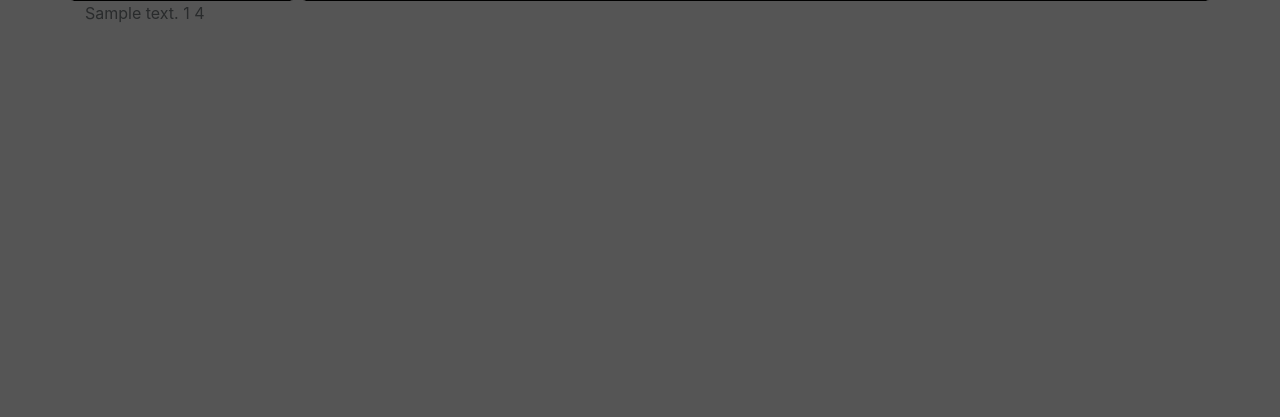
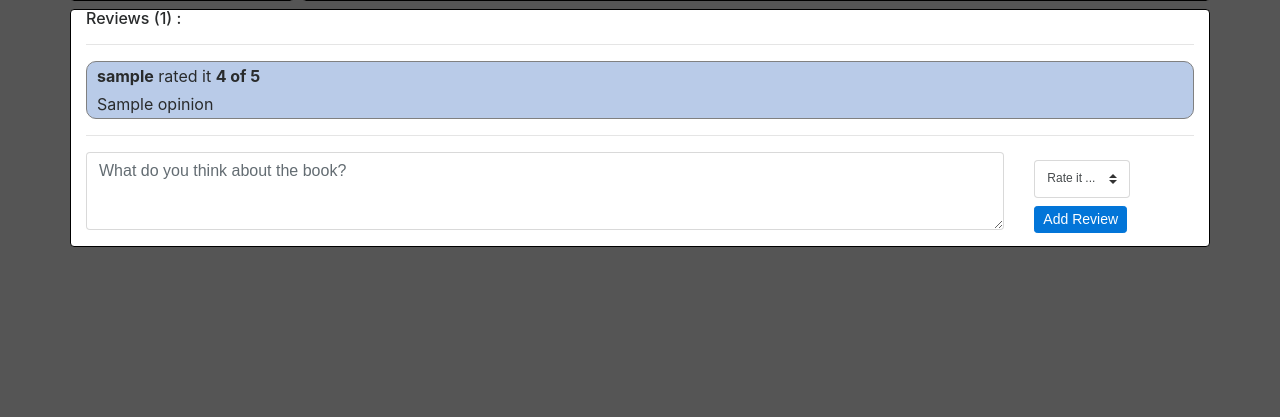
Before and after one commit to amrfekryy/project1-CS50W, a Flask app: template templates/book.html in a window 1280 px wide. Shown: the part 383-800 px from the top of the page. Run offline with Flask 2, Linux system fonts and the light colour scheme; the template is opened without the code that fills it: most values are stand-ins (such as "Sample title", 1, 10 or a date in 2020); some libraries are stand-ins or nearby versions.

Commit message:
Create reviews area in book page

```diff
--- a/application.py
+++ b/application.py
@@ -138,12 +138,34 @@
 	return render_template("index.html", q1=q1, book_list=book_list, username=session["username"])
 
 
-@app.route("/book/<string:isbn>")
+@app.route("/book/<string:isbn>", methods=["GET", "POST"])
 def book(isbn):
 	# get book's basic info from my DB
 	book_info = db.execute("SELECT * FROM books WHERE isbn=:isbn", {"isbn":isbn}).fetchone()
-	# get book's review info from goodreads
-	response = requests.get("https://www.goodreads.com/book/review_counts.json", params={"key": "yLM7LLyUkFTyeElwIrzUDA", "isbns": isbn})
-	review_info = response.json()
 
-	return render_template("book.html", book_info=book_info, review_info=review_info)
+	if request.method == "GET":
+		# get book's review info from goodreads
+		response = requests.get("https://www.goodreads.com/book/review_counts.json", params={"key": "yLM7LLyUkFTyeElwIrzUDA", "isbns": isbn})
+		goodreads_info = response.json()
+		# get book's review info from my DB
+		reviews = db.execute("SELECT rating, opinion, username FROM reviews JOIN users ON users.id = reviews.user_id WHERE book_id=:book_id", {"book_id": book_info.id}).fetchall()
+
+		return render_template("book.html", book_info=book_info, goodreads_info=goodreads_info, reviews=reviews)
+	else:
+		# get review data
+		opinion = request.form.get("opinion")
+		rating = request.form.get("rating")
+		# check data exist
+		if not opinion or not rating:
+			return "opinion or rating is missing!"
+
+		# ADD REVIEW
+		try:
+			db.execute("""INSERT INTO reviews (book_id, user_id, rating, opinion)
+						  VALUES (:book_id, :user_id, :rating, :opinion)""",
+						  {"book_id": book_info.id, "user_id": session["user_id"], "rating": rating, "opinion": opinion})
+			db.commit()
+		except:
+			return "Failure"
+
+		return redirect(f"/book/{isbn}")
--- a/static/styles.css
+++ b/static/styles.css
@@ -9,3 +9,10 @@
 	width: 13rem;
 	height: 20rem
 }
+
+.review {
+	background-color: #b9cbe8;
+	padding: 2px;
+	border: 1px solid grey;
+	border-radius: 10px;
+}
--- a/templates/book.html
+++ b/templates/book.html
@@ -22,11 +22,50 @@
 				<h6 class="card-title"><i>Author</i> : {{book_info.author}}</h6>
 				<h6 class="card-title"><i>Year</i> : {{book_info.year}}</h6>
 				<h6 class="card-title"><i>ISBN</i> : {{book_info.isbn}}</h6>
-				<p class="card-text">{{review_info.books[0].work_ratings_count}} ratings, {{review_info.books[0].average_rating}} out of 5 average <a href="https://www.goodreads.com/book/isbn/{{book_info.isbn}}" target="_blank">on Goodreads</a>.</p>
+				<p class="card-text">{{goodreads_info.books[0].work_ratings_count}} ratings, {{goodreads_info.books[0].average_rating}} of 5 average <a href="https://www.goodreads.com/book/isbn/{{book_info.isbn}}" target="_blank">on Goodreads</a>.</p>
 			</div>
 		</div>
 	</div>
-	{{review_info}}
-	{{review_info.books[0].work_ratings_count}}
-	{{review_info.books[0].average_rating}}
+	<div class="row mt-2 mb-5">
+		<div class="card col">
+			<div class="card-body">
+				<h6 class="card-title">Reviews ({{reviews|length}}) :</h6>
+				<hr>
+				{% if reviews|length == 0 %}
+					<div>No reviews yet for this book</div>
+				{% endif %}
+				{% for review in reviews %}
+				<div class="review mb-2">
+					<div class="row mr-2 ml-2">
+						<p class="mb-1">
+							<b>{{review.username}}</b> rated it <b>{{review.rating}} of 5</b>
+						</p>
+					</div>
+					<div class="row mr-2 ml-2">
+						<p class="card-text">{{review.opinion}}</p>
+					</div>
+				</div>
+				{% endfor %}
+				<hr>
+				<form action="/book/{{ book_info.isbn }}", method="post">
+					<div class="row">
+						<div class="form-group col">
+						    <textarea name="opinion" class="form-control" id="Textarea1" rows="3" placeholder="What do you think about the book?"></textarea>
+						</div>
+						<div class="col-2">
+							<select name="rating" class="custom-select custom-select-sm mt-2" style="width: 6rem">
+								<option selected>Rate it ...</option>
+								<option value="1">1: didn't like it</option>
+								<option value="2">2: it was ok </option>
+								<option value="3">3: liked it</option>
+								<option value="4">4: really liked it</option>
+								<option value="5">5: it was amazig</option>
+							</select>
+							<button type="submit" class="btn btn-primary btn-sm mt-2">Add Review</button>
+						</div>
+					</div>
+				</form>
+			</div>
+		</div>
+	</div>
 {% endblock %}
```
Also changed, not shown: templates/book-temp.html (+11 -1 lines).
